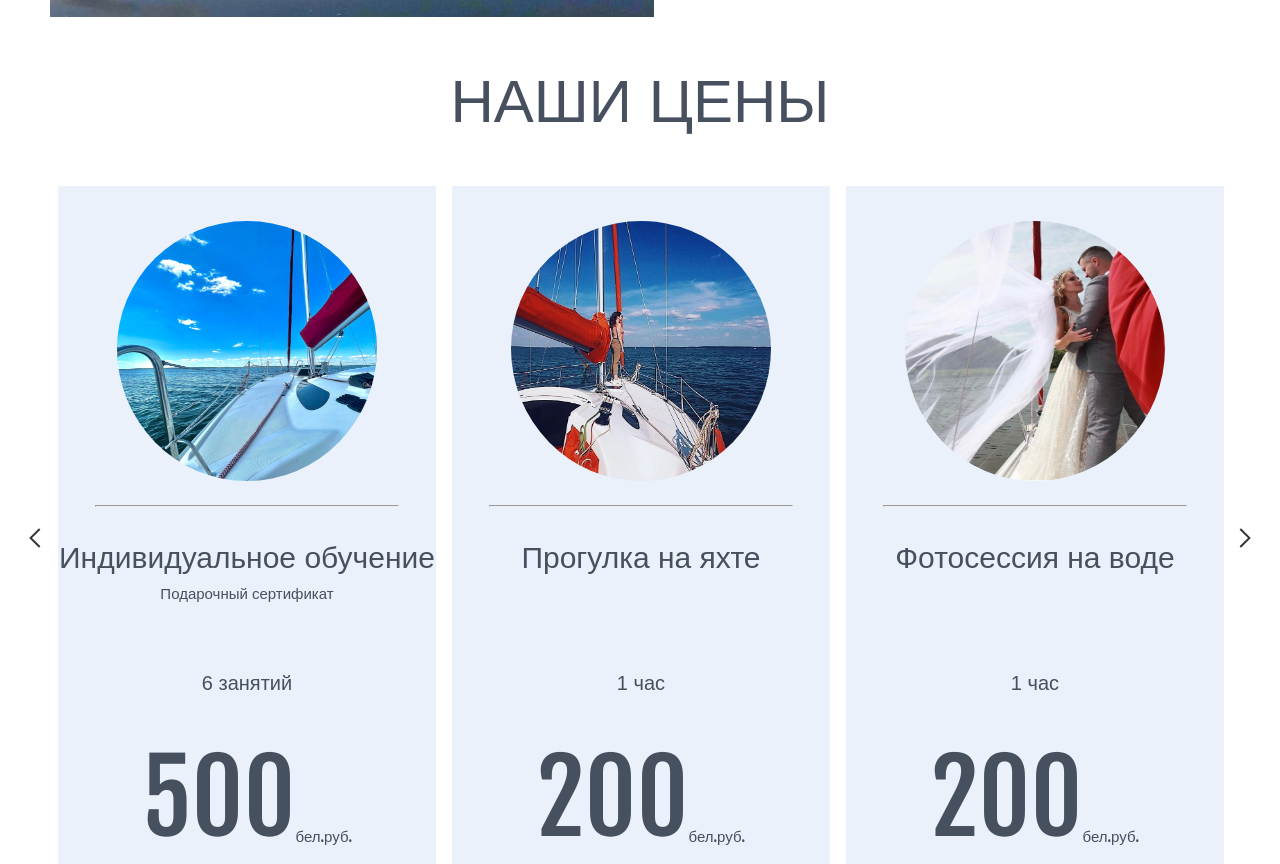
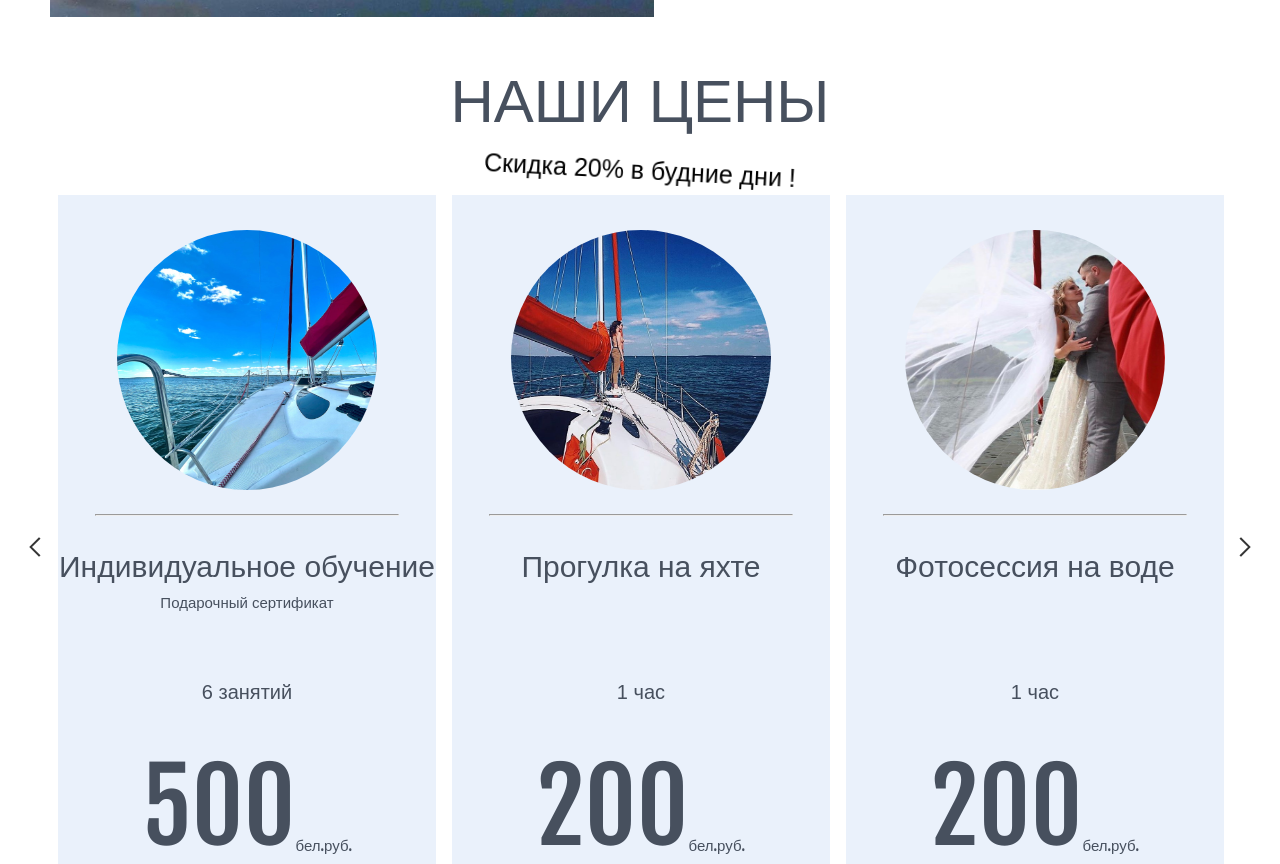
Before and after one commit to minskyacht/yacht, a React (Create React App) app: page / in a window 1280 px wide. Shown: the part 3498-4362 px from the top of the page. Built offline with nearby package versions, Linux system fonts and the light colour scheme; a web font is replaced by a local one.

Commit message:
add discount

```diff
--- /dev/null
+++ b/src/Discount/Discount.css
@@ -0,0 +1,26 @@
+.discount {
+    font-size: 25px;
+}
+
+.textContainer {
+    animation: semi-rotate 5s infinite;
+    padding: 10px 40px;
+    text-align: center;
+}
+
+@keyframes semi-rotate {
+    0% {
+        transform: rotate(-5deg);
+    }
+    25% {
+        transform: rotate(0);
+    }
+   50% {
+        transform: rotate(5deg);
+    }
+    75% {
+        transform: rotate(0deg);
+    } 100% {
+        transform: rotate(-5deg);
+    }
+}
--- /dev/null
+++ b/src/Discount/Discount.js
@@ -0,0 +1,9 @@
+import './Discount.css'
+
+export const Discount = () => {
+    return (
+        <div className={'textContainer'}>
+            <span className={'discount'}>Скидка 20% в будние дни !</span>
+        </div>
+    )
+}
--- a/src/PriceContainer/PriceContainer.css
+++ b/src/PriceContainer/PriceContainer.css
@@ -12,6 +12,7 @@
     color:#47505E;
     text-align: center;
     margin-top:0;
+    margin-bottom:10px;
     font-weight: 300;
 }
 
--- a/src/PriceContainer/PriceContainer.js
+++ b/src/PriceContainer/PriceContainer.js
@@ -3,6 +3,7 @@ import Slider from "react-slick";
 import {PRICE_DATA, slidesToShow} from "../constants";
 import arrow from "../images/arrow.svg";
 import {useSliderSizes} from "../hooks/useSliderSizes";
+import {Discount} from "../Discount/Discount";
 
 const settings = {
     dots: true,
@@ -32,6 +33,7 @@ export const PriceContainer=()=>{
     return (
         <div className="price_container">
             <h2 className={'price_container_title'}>НАШИ ЦЕНЫ</h2>
+            <Discount />
             <Slider {...{...settings,slidesToShow:amountOfSlidesToShow}} style={{width:`${containerSize}px`}}>
                 {PRICE_DATA.map((data, index) => (
                     <div key={data.title}>
```
